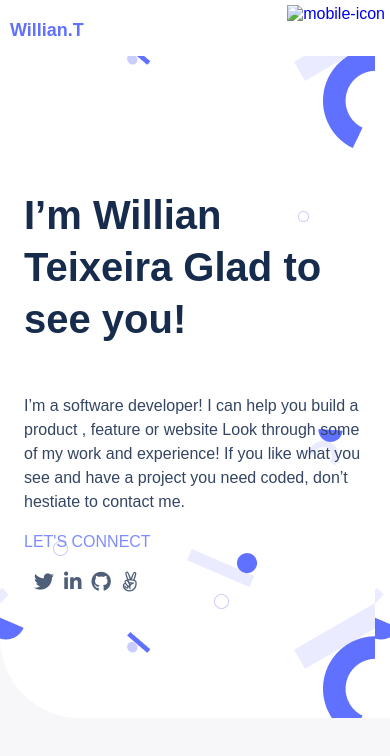
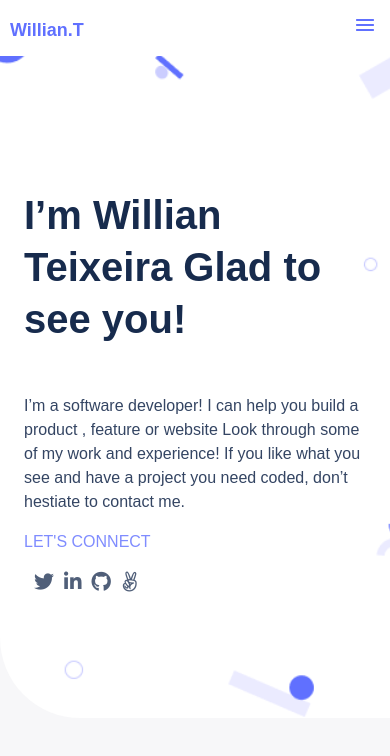
Before and after one commit to iwillteixeira/portifolio-microverse, a website: page index.html in a window 390 px wide. Drawn offline with Linux system fonts and the light colour scheme.

Commit message:
Correct path to hamburger icon img/mobile-icon.png

```diff
--- a/index.html
+++ b/index.html
@@ -14,7 +14,7 @@
         <header>
             <nav>
                 <a class="logo" href="#">Willian.T</a>
-                <a href="#"><img class="button-mobile" src="img/mobile-button.pnggit" alt="mobile-icon"></a>
+                <a href="#"><img class="button-mobile" src="img/mobile-button.png" alt="mobile-icon"></a>
             </nav>
 
         </header>
--- a/style/style.css
+++ b/style/style.css
@@ -27,6 +27,8 @@ body {
   height: 718px;
   background-image: url("../img/header-shapes-mobile.png");
   background-color: white;
+  background-size: cover;
+  background-repeat: no-repeat;
   border-bottom-left-radius: 5rem;
   border-top-left-radius: 2rem;
   display: flex;
```
